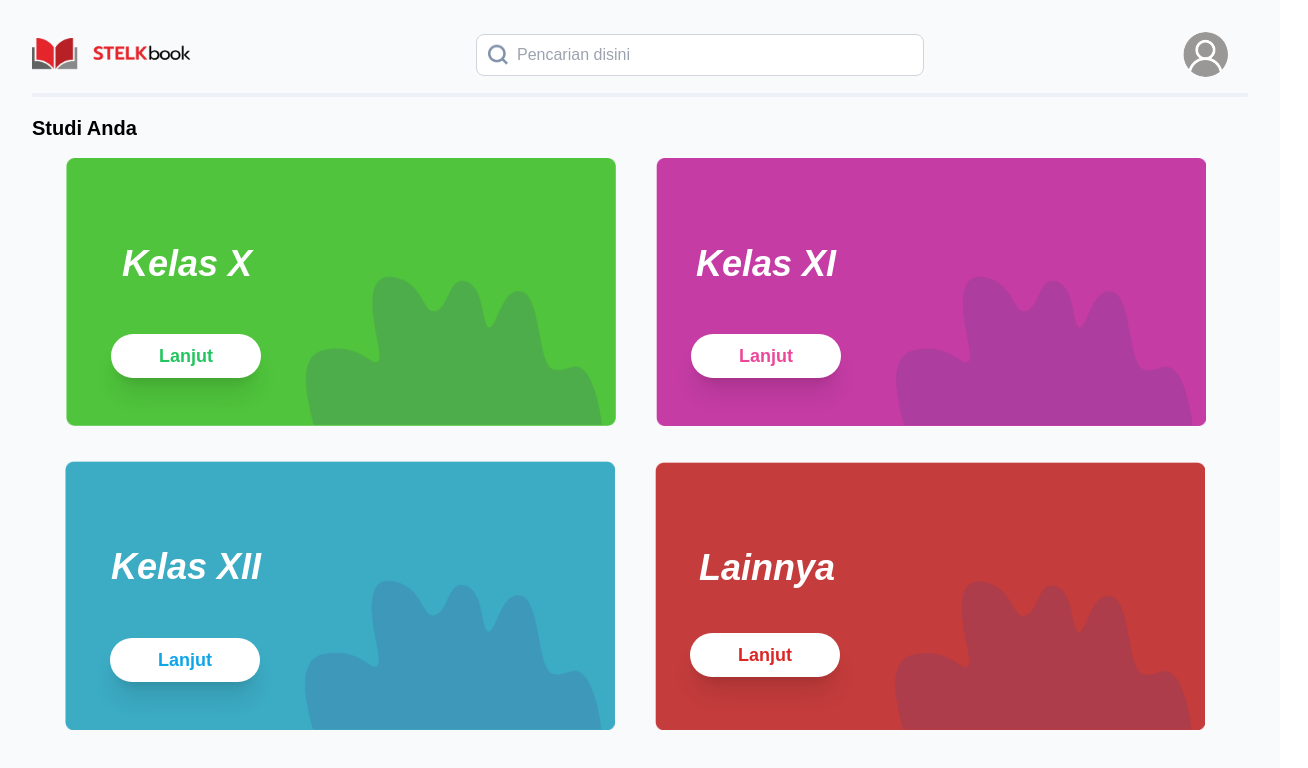
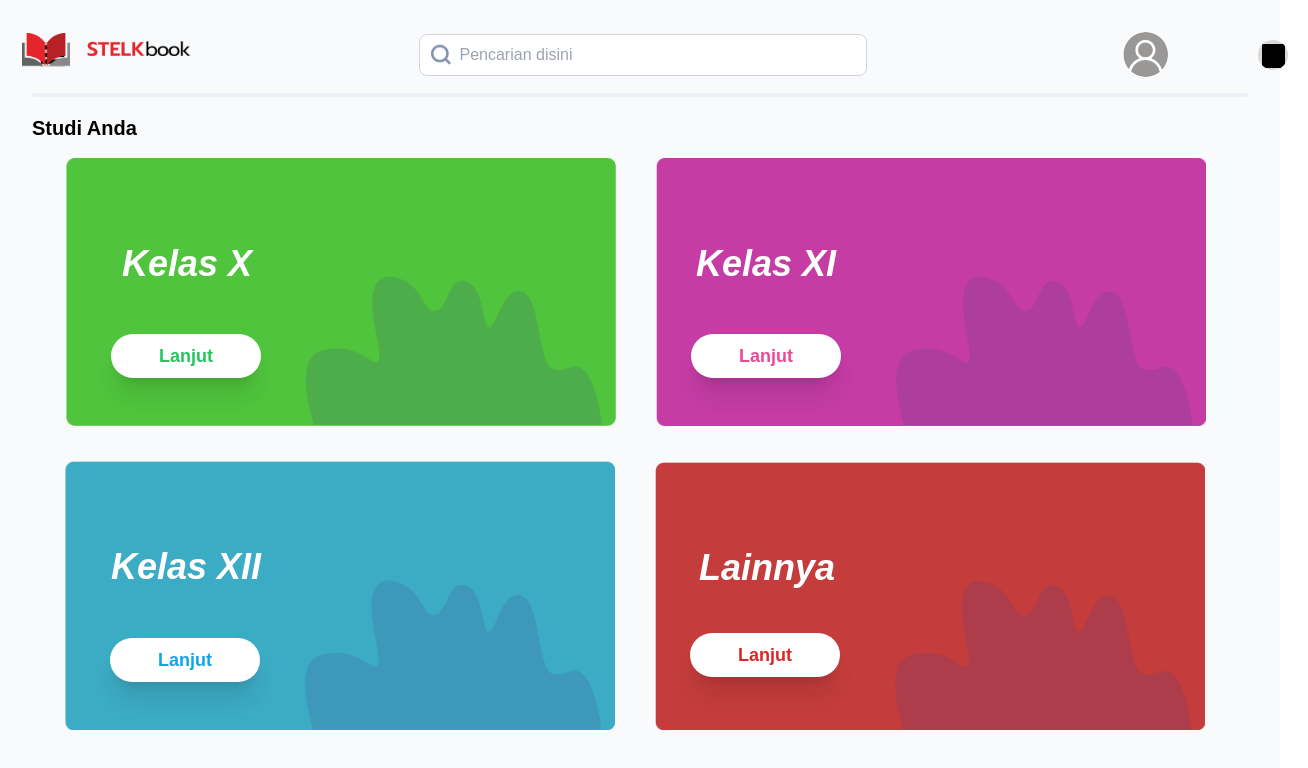
Before and after one commit to Macbook90120/Stelkbook, a Next.js app: page /homepage in a window 1280 px wide. Shown: the top 768 px of the page, 1308 px wide, since content can reach past the window. Built offline with nearby package versions, Linux system fonts and the light colour scheme.

Commit message:
update 2

```diff
--- a/src/app/homepage/page.tsx
+++ b/src/app/homepage/page.tsx
@@ -42,13 +42,19 @@ function HomePage() {
   return (
     <div className="min-h-screen p-8 bg-gray-50">
       <header className="flex justify-between items-center mb-4">
+
+        {/* Navbar */}
+        <div className="flex-shrink-0 cursor-pointer translate-x-2 bg-transparent">
+          <Image src="/assets/Class/Navbar_Button.png" alt="Stelkbook" width={25} height={20} />
+        </div>
+
         {/* Stelkbook Title */}
-        <div className="flex-shrink-0">
-          <Image src="/assets/Class/Stelk_bookTitle.png" alt="Stelkbook" width={165} height={100} />
+        <div className="flex-shrink-0 translate-x-[-150px] translate-y-[-4px]">
+          <Image src="/assets/Class/Stelk_bookTitle.png" alt="Stelkbook" width={175} height={100} />
         </div>
 
         {/* Search Bar */}
-        <div className="mx-4 flex-grow max-w-md relative">
+        <div className="mx-4 flex-grow max-w-md relative translate-x-[-60px]">
           <input
             type="text"
             placeholder="Pencarian disini"
@@ -65,11 +71,17 @@ function HomePage() {
           </div>
         </div>
 
+        {/* Log out user */}
+        <div className="flex-shrink-0 cursor-pointer bg-transparent translate-x-[220px]">
+          <Image src="/assets/Class/Log_out.png" alt="Icon-User" width={30} height={40} className="rounded-full translate-y-[-0px] translate-x-[-20px]" />
+        </div>
+
         {/* Icon user */}
-        <div className="flex-shrink-0 cursor-pointer" onClick={() => handleButtonClick('User')}>
+        <div className="flex-shrink-0 cursor-pointer translate-x-[-60px]" onClick={() => handleButtonClick('User')}>
           <Image src="/assets/Class/icon_user.png" alt="Icon-User" width={45} height={40} className="rounded-full translate-y-[-0px] translate-x-[-20px]" />
         </div>
       </header>
+
 
       {/* Header */}
       <div className="mb-8">
@@ -101,7 +113,7 @@ function HomePage() {
             </div>
             <div
               onClick={() => handleButtonClick('Kelas X')}
-              className="absolute bottom-12 left-1/2 transform -translate-x-1/2 bg-white text-green-500 font-semibold text-lg py-2 px-12 rounded-full shadow-xl w-180 h-53 translate-x-[-230px] cursor-pointer"
+              className="absolute bottom-12 left-1/2 transform -translate-x-1/2px bg-white text-green-500 font-semibold text-lg py-2 px-12 rounded-full shadow-xl w-180 h-53 translate-x-[-230px] cursor-pointer"
             >
               Lanjut
             </div>
@@ -119,7 +131,7 @@ function HomePage() {
             </div>
             <div
               onClick={() => handleButtonClick('Kelas XI')}
-              className="absolute bottom-12 left-1/2 transform -translate-x-1/2 bg-white text-pink-500 font-semibold text-lg py-2 px-12 rounded-full shadow-xl w-180 h-53 translate-x-[-240px] cursor-pointer"
+              className="absolute bottom-12 left-1/2 transform -translate-x-1/2px bg-white text-pink-500 font-semibold text-lg py-2 px-12 rounded-full shadow-xl w-180 h-53 translate-x-[-240px] cursor-pointer"
             >
               Lanjut
             </div>
@@ -139,7 +151,7 @@ function HomePage() {
           </div>
           <div
             onClick={() => handleButtonClick('Lainnya')}
-            className="absolute bottom-12 left-1/2 transform -translate-x-1/2 bg-white text-red font-semibold text-lg py-2 px-12 rounded-full shadow-xl w-180 h-53 translate-y-[-5px] translate-x-[-240px] cursor-pointer"
+            className="absolute bottom-12 left-1/2 transform -translate-x-1/2px bg-white text-red font-semibold text-lg py-2 px-12 rounded-full shadow-xl w-180 h-53 translate-y-[-5px] translate-x-[-240px] cursor-pointer"
           >
             Lanjut
           </div>
@@ -158,7 +170,7 @@ function HomePage() {
           </div>
           <div
             onClick={() => handleButtonClick('Kelas XII')}
-            className="absolute bottom-12 left-1/2 transform -translate-x-1/2 bg-white text-sky-500 font-semibold text-lg py-2 px-12 rounded-full shadow-xl w-180 h-53 translate-x-[-230px] cursor-pointer"
+            className="absolute bottom-12 left-1/2 transform -translate-x-1/2px bg-white text-sky-500 font-semibold text-lg py-2 px-12 rounded-full shadow-xl w-180 h-53 translate-x-[-230px] cursor-pointer"
           >
             Lanjut
           </div>
```
Also changed, not shown: public/assets/Class/Log_out.png (added), public/assets/Class/Navbar_Button.png (added).
